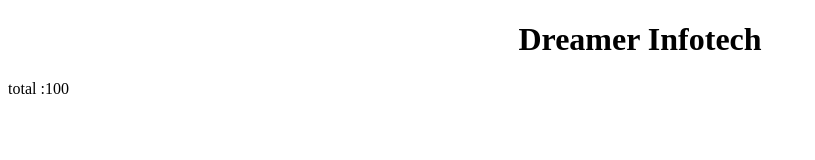
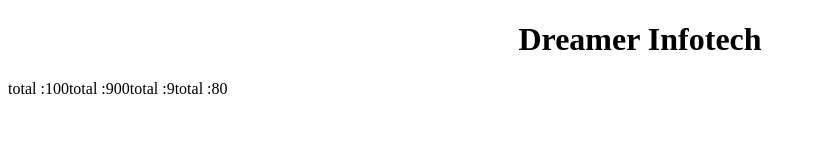
Before and after one commit to R-E-X/MY-JAVASCRIPT, a plain HTML site: page index.html in a window 1280 px wide. Shown: the whole page, without its empty margins (0-815 px from the left). Drawn offline with Linux system fonts and the light colour scheme.

Commit message:
rechange

```diff
--- a/index.html
+++ b/index.html
@@ -17,6 +17,18 @@
         let b=10;
         let res=a+b;
         document.write("total :"+res)
+        let c=90;
+        let d=10;
+        let result1=c*d;
+        document.write("total :"+result1)
+        let e=90;
+        let f=10;
+        let result2=e/f;
+        document.write("total :"+result2)
+        let g=90;
+        let h=10;
+        let result=g-h;
+        document.write("total :"+result)
     </script>
 </body>
 </html>
```
